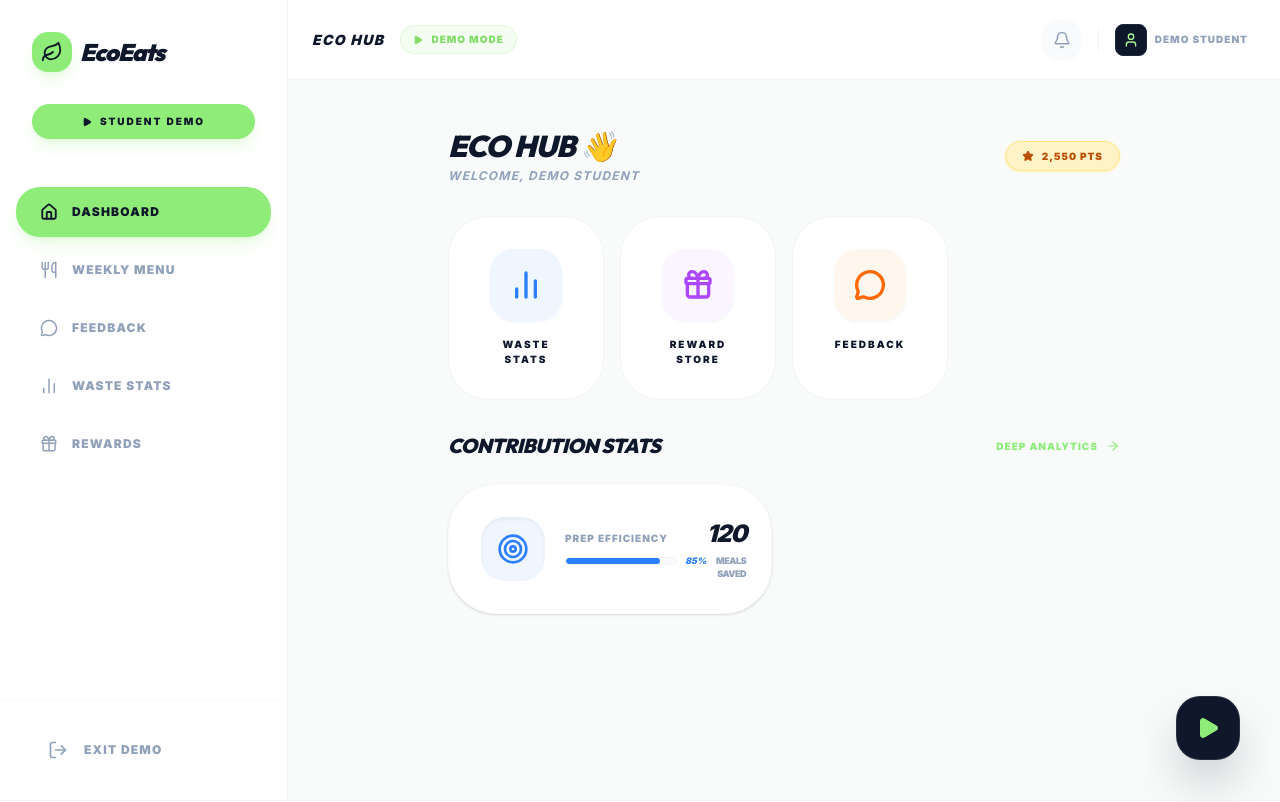
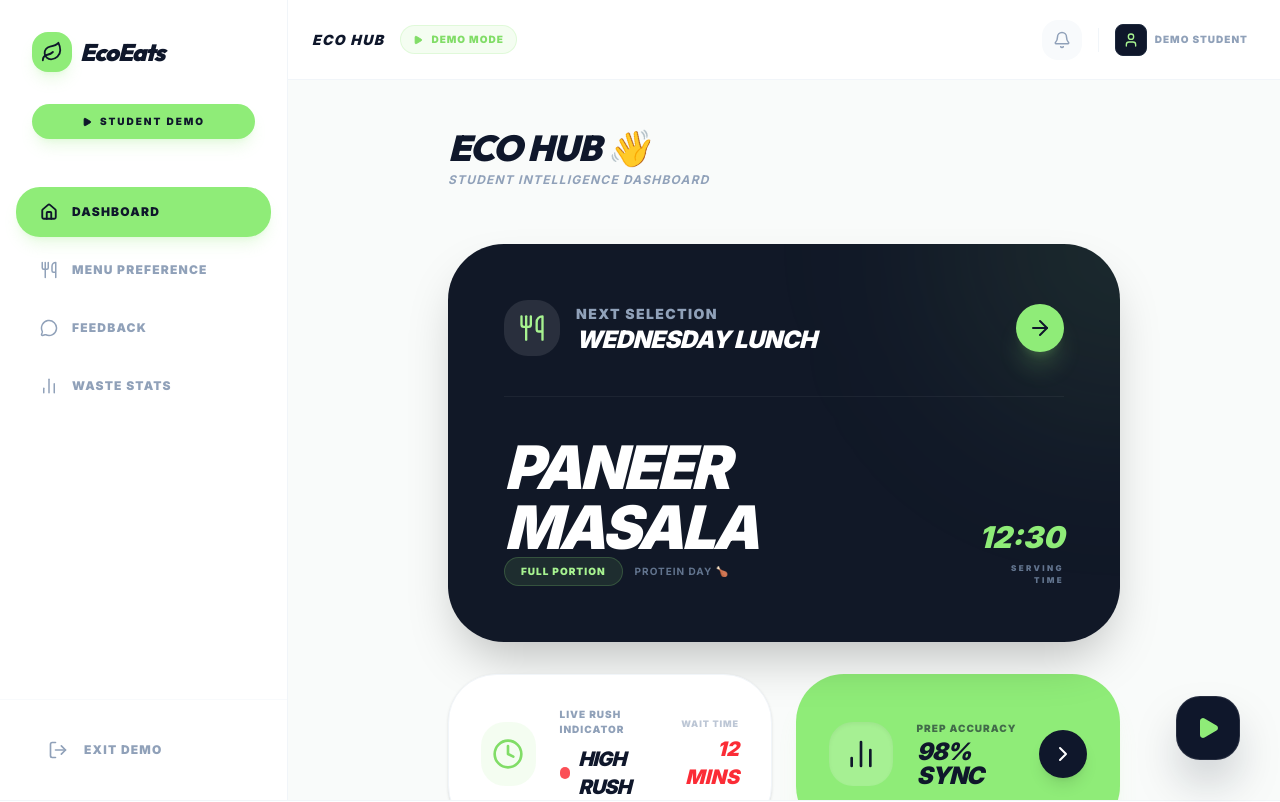
Before and after one commit to LaukikLandage/Eco-Eats-, a Next.js app: page /demo/student in a window 1280 px wide. Shown: the top 802 px of the page. Built offline with nearby package versions, Linux system fonts and the light colour scheme.

Commit message:
Final Dashboard Optimization: Added Selected Preference and Live Rush cards, renamed navigation into Menu Preference, and fixed PTS/Reward removals

```diff
--- a/app/demo/student/page.tsx
+++ b/app/demo/student/page.tsx
@@ -1,7 +1,7 @@
 "use client";
 
 import { motion } from "framer-motion";
-import { QrCode, BarChart2, Gift, CreditCard, Trophy, ArrowRight, Zap, Target, Star, Leaf, MessageCircle } from "lucide-react";
+import { QrCode, BarChart2, Gift, CreditCard, Trophy, ArrowRight, Zap, Target, Star, Leaf, MessageCircle, Utensils, Clock, ChevronRight } from "lucide-react";
 import Link from "next/link";
 import { useState } from "react";
 
@@ -10,27 +10,105 @@ export default function StudentDashboard() {
 
     const cards = [
         { name: "Waste Stats", icon: BarChart2, path: "/demo/student/stats", color: "text-blue-500", bg: "bg-blue-50" },
-        { name: "Reward Store", icon: Gift, path: "/demo/student/rewards", color: "text-purple-500", bg: "bg-purple-50" },
         { name: "Feedback", icon: MessageCircle, path: "/demo/student/feedback", color: "text-orange-500", bg: "bg-orange-50" },
     ];
 
     return (
         <div className="space-y-8 max-w-2xl mx-auto">
             {/* Demo Welcome Header */}
-            <section className="flex items-center justify-between">
+            <section className="flex items-center justify-between pb-6">
                 <div className="space-y-1">
-                    <h2 className="text-3xl font-black font-heading text-slate-900 tracking-tight italic uppercase">Eco Hub 👋</h2>
-                    <p className="text-slate-400 font-bold text-xs uppercase tracking-widest italic">Welcome, Demo Student</p>
-                </div>
-                <div className="flex flex-col items-end">
-                    <div className="flex items-center gap-2 bg-amber-100 text-amber-700 px-4 py-2 rounded-2xl border border-amber-200 shadow-sm shadow-amber-100">
-                        <Star size={12} fill="currentColor" />
-                        <span className="text-[10px] font-black uppercase tracking-widest leading-none">2,550 PTS</span>
-                    </div>
+                    <h2 className="text-4xl font-black font-heading text-slate-900 tracking-tight italic uppercase">Eco Hub 👋</h2>
+                    <p className="text-slate-400 font-bold text-xs uppercase tracking-widest italic tracking-[0.2em]">Student Intelligence Dashboard</p>
                 </div>
             </section>
 
 
+
+            {/* Next Meal Preference Card - NEw Feature */}
+            <motion.div
+                initial={{ opacity: 0, y: 30 }}
+                animate={{ opacity: 1, y: 0 }}
+                className="bg-[#111827] rounded-[3.5rem] p-10 md:p-14 text-white shadow-2xl relative overflow-hidden group hover:scale-[1.01] transition-transform"
+            >
+                <div className="absolute top-0 right-0 w-80 h-80 bg-primary/10 rounded-full blur-[100px] -mr-40 -mt-40 group-hover:bg-primary/20 transition-all duration-1000" />
+                <div className="relative z-10 space-y-10">
+                    <div className="flex items-center justify-between">
+                        <div className="flex items-center gap-4">
+                            <div className="w-14 h-14 bg-white/10 rounded-2xl flex items-center justify-center text-primary-light">
+                                <Utensils size={28} />
+                            </div>
+                            <div>
+                                <h3 className="text-sm font-black text-slate-400 uppercase tracking-widest">Next Selection</h3>
+                                <p className="text-2xl font-black text-white italic tracking-tight uppercase leading-none mt-1">Wednesday Lunch</p>
+                            </div>
+                        </div>
+                        <Link href="/demo/student/menu" className="w-12 h-12 bg-primary text-slate-900 rounded-full flex items-center justify-center hover:scale-110 active:scale-95 transition-transform shadow-xl shadow-primary/20">
+                            <ArrowRight size={24} />
+                        </Link>
+                    </div>
+
+                    <div className="flex items-end justify-between border-t border-white/5 pt-10">
+                        <div className="space-y-4">
+                            <span className="text-4xl md:text-6xl font-black text-white italic tracking-tighter uppercase leading-none">Paneer Masala</span>
+                            <div className="flex items-center gap-3">
+                                <span className="bg-primary/10 text-primary-light px-4 py-1.5 rounded-full text-[10px] font-black uppercase tracking-widest border border-primary/20">Full Portion</span>
+                                <span className="text-slate-500 font-bold text-[10px] uppercase tracking-widest">Protein Day 🍗</span>
+                            </div>
+                        </div>
+                        <div className="text-right">
+                             <span className="text-3xl font-black text-primary italic leading-none">12:30</span>
+                             <p className="text-[8px] font-black text-slate-500 uppercase tracking-[0.3em] mt-2">Serving Time</p>
+                        </div>
+                    </div>
+                </div>
+            </motion.div>
+
+            {/* Real-time Insights Section */}
+            <div className="grid grid-cols-1 md:grid-cols-2 gap-6">
+                <motion.div
+                    initial={{ opacity: 0, scale: 0.95 }}
+                    animate={{ opacity: 1, scale: 1 }}
+                    className="bg-white p-8 rounded-[3rem] border border-slate-100 shadow-sm flex items-center justify-between group hover:border-primary transition-all overflow-hidden relative"
+                >
+                    <div className="flex items-center gap-6 relative z-10">
+                        <div className="w-16 h-16 bg-primary/10 rounded-[1.5rem] flex items-center justify-center text-primary-dark group-hover:rotate-12 transition-transform">
+                             <Clock size={32} />
+                        </div>
+                        <div>
+                             <h4 className="text-[10px] font-black uppercase tracking-widest text-slate-400">Live Rush Indicator</h4>
+                             <div className="flex items-center gap-2 mt-2">
+                                 <span className="w-3 h-3 bg-red-500 rounded-full animate-pulse" />
+                                 <span className="text-xl font-black text-slate-900 uppercase italic tracking-tighter">High Rush</span>
+                             </div>
+                        </div>
+                    </div>
+                    <div className="text-right relative z-10">
+                         <p className="text-[9px] font-black text-slate-400 uppercase tracking-widest opacity-60">Wait Time</p>
+                         <p className="text-xl font-black text-red-500 italic uppercase mt-1">12 Mins</p>
+                    </div>
+                </motion.div>
+
+                {/* Optional Second Insight - Contribution Stats shortcut */}
+                <motion.div
+                    initial={{ opacity: 0, scale: 0.95 }}
+                    animate={{ opacity: 1, scale: 1 }}
+                    className="bg-primary p-8 rounded-[3rem] border border-primary/20 shadow-xl shadow-primary/10 flex items-center justify-between group hover:scale-[1.02] transition-all overflow-hidden"
+                >
+                    <div className="flex items-center gap-6 relative z-10 text-slate-900">
+                        <div className="w-16 h-16 bg-white/20 rounded-[1.5rem] flex items-center justify-center shadow-inner group-hover:scale-110 transition-transform">
+                             <BarChart2 size={32} />
+                        </div>
+                        <div>
+                             <h4 className="text-[10px] font-black uppercase tracking-widest opacity-60">Prep Accuracy</h4>
+                             <p className="text-2xl font-black italic tracking-tighter uppercase leading-none mt-1">98% Sync</p>
+                        </div>
+                    </div>
+                    <Link href="/demo/student/stats" className="w-12 h-12 bg-slate-900 text-white rounded-full flex items-center justify-center hover:bg-slate-800 transition-colors shadow-lg">
+                         <ChevronRight size={24} />
+                    </Link>
+                </motion.div>
+            </div>
 
             {/* Feature Grid */}
             <div className="grid grid-cols-2 lg:grid-cols-4 gap-4">
--- a/components/BottomNav.tsx
+++ b/components/BottomNav.tsx
@@ -10,9 +10,8 @@ export default function BottomNav() {
 
     const navItems = [
         { name: "Home", icon: Home, path: "/demo/student" },
-        { name: "Menu", icon: Utensils, path: "/demo/student/menu" },
+        { name: "Preferences", icon: Utensils, path: "/demo/student/menu" },
         { name: "Stats", icon: BarChart2, path: "/demo/student/stats" },
-        { name: "Rewards", icon: Gift, path: "/demo/student/rewards" },
     ];
 
     // Only show on student demo pages
--- a/components/Sidebar.tsx
+++ b/components/Sidebar.tsx
@@ -29,10 +29,9 @@ export default function Sidebar() {
 
     const studentNav = [
         { name: "Dashboard", icon: Home, path: "/demo/student" },
-        { name: "Weekly Menu", icon: Utensils, path: "/demo/student/menu" },
+        { name: "Menu Preference", icon: Utensils, path: "/demo/student/menu" },
         { name: "Feedback", icon: MessageCircle, path: "/demo/student/feedback" },
         { name: "Waste Stats", icon: BarChart2, path: "/demo/student/stats" },
-        { name: "Rewards", icon: Gift, path: "/demo/student/rewards" },
     ];
 
     const adminNav = [
```
